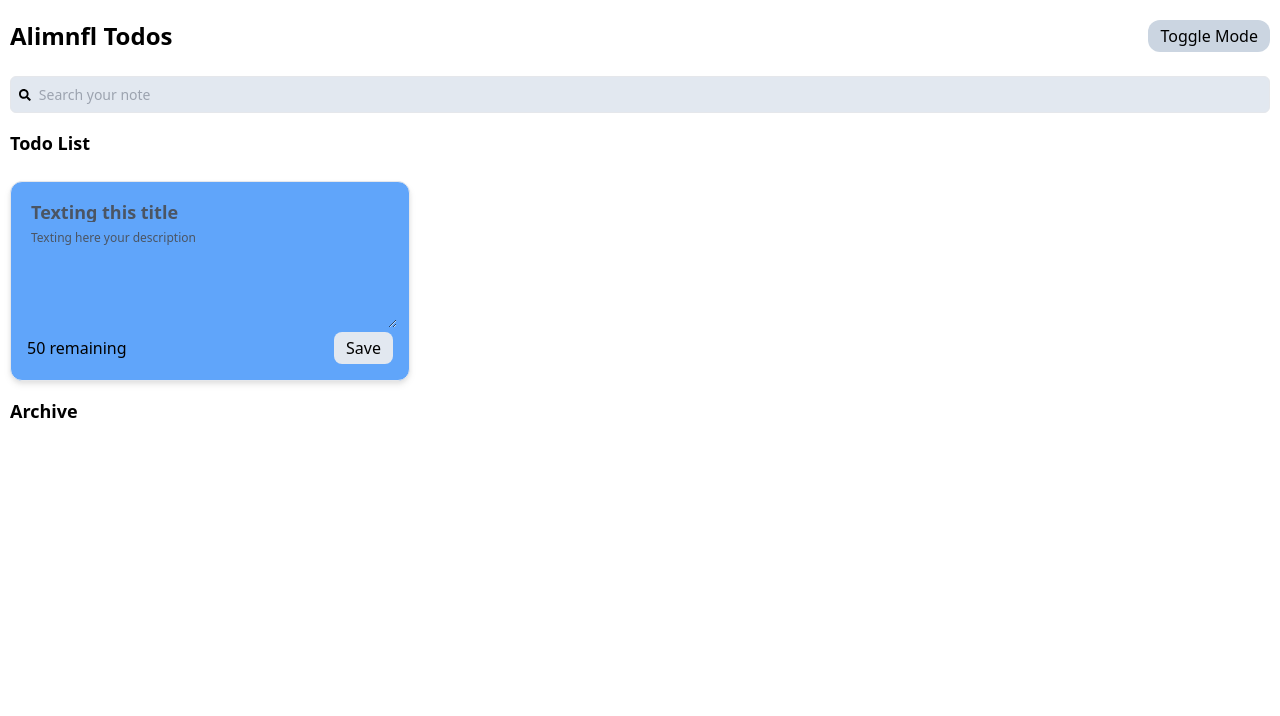
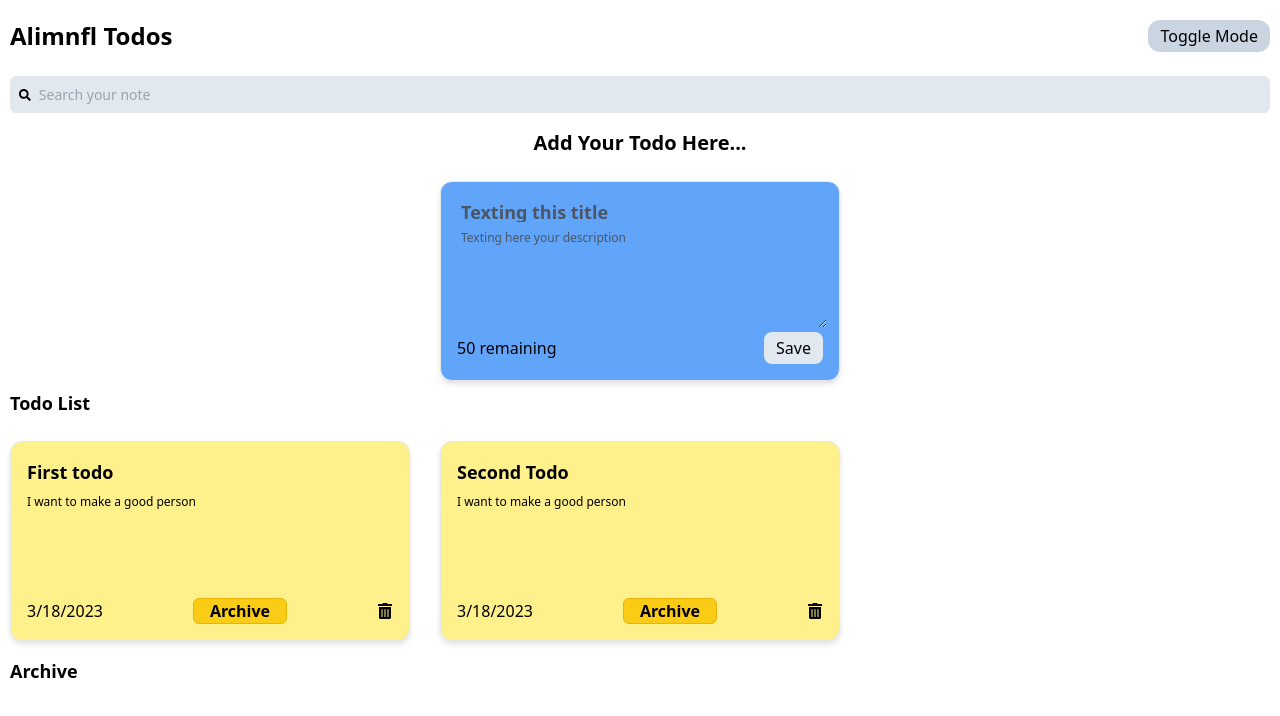
Before and after one commit to Alimnfl/dicoding-todolist-reactjs, a React (Vite) app: page / in a window 1280 px wide. Shown: the top 716 px of the page. Built offline with nearby package versions, Linux system fonts and the light colour scheme.

Commit message:
Updated Todos Component

```diff
--- a/src/components/TodosList.jsx
+++ b/src/components/TodosList.jsx
@@ -1,12 +1,13 @@
+import PropTypes from 'prop-types';
 import { useState } from 'react';
 import AddTodos from './AddTodos';
 import Todo from './Todos';
 
-function TodosList(todos, handleDeleteTodo, handleAddTodo, toggleMode) {
+function TodosList({ todos, handleDeleteTodo, handleAddTodo, toggleMode }) {
   const [archivedTodos, setArchivedTodos] = useState([]);
-  console.log(todos);
+
   const handleArchiveClick = (todoId) => {
-    const todoIndex = todos?.todos?.findIndex((todo) => todo.id === todoId);
+    const todoIndex = todos.findIndex((todo) => todo.id === todoId);
     if (todoIndex !== -1) {
       const todoArchive = { ...todos[todoIndex] };
       todoArchive.archived = true;
@@ -28,20 +29,28 @@ function TodosList(todos, handleDeleteTodo, handleAddTodo, toggleMode) {
     }
   };
   return (
-    <div className="flex flex-col py-4">
-      <div className="flex flex-col">
+    <div className={`flex flex-col h-fit py-4 ${toggleMode ? 'bg-black' : ''}`}>
+      <div className="flex flex-col items-center">
+        <h1 className={`text-xl font-semibold ${toggleMode ? 'text-white' : 'text-black'}`}>Add Your Todo Here...</h1>
+        <AddTodos handleAddTodo={handleAddTodo} />
+      </div>
+      <div className="flex flex-col mt-2">
         <h1 className={`text-lg font-semibold ${toggleMode ? 'text-white' : 'text-black'}`}>Todo List</h1>
         <div className="w-full grid grid-cols-3 gap-[30px]">
-          {Array.isArray(todos) &&
-            todos.map((todo) => <Todo key={todo.id} id={todo.id} title={todo.title} body={todo.body} archived={false} createdAt={todo.createdAt} handleDeleteTodo={handleDeleteTodo} handleArchiveClick={() => handleArchiveClick(todo.id)} />)}
-          <AddTodos handleAddTodo={handleAddTodo} />
+          {todos && todos.length > 0 ? (
+            todos.map((todo) => (
+              <Todo key={todo.id} id={todo.id} title={todo.title} body={todo.body} archived={false} createdAt={String(todo.createdAt)} handleDeleteTodo={handleDeleteTodo} handleArchiveClick={() => handleArchiveClick(todo.id)} />
+            ))
+          ) : (
+            <div>GGG</div>
+          )}
         </div>
       </div>
-      <div className="pt-4">
+      <div className="flex flex-col py-4 mb-8">
         <h1 className={`text-lg font-semibold ${toggleMode ? 'text-white' : 'text-black'}`}>Archive</h1>
         <div className="w-full grid grid-cols-3 gap-[30px]">
           {archivedTodos.map((todo) => (
-            <Todo key={todo.id} id={todo.id} title={todo.title} body={todo.body} archived={true} createdAt={todo.createdAt} handleDeleteTodo={handleDeleteArchivedTodo} handleArchiveClick={() => handleArchiveClick(todo.id)} />
+            <Todo key={todo.id} id={todo.id} title={todo.title} body={todo.body} archived={true} createdAt={String(todo.createdAt)} handleDeleteTodo={handleDeleteArchivedTodo} handleArchiveClick={() => handleArchiveClick(todo.id)} />
           ))}
         </div>
       </div>
@@ -49,4 +58,18 @@ function TodosList(todos, handleDeleteTodo, handleAddTodo, toggleMode) {
   );
 }
 
+TodosList.propTypes = {
+  todos: PropTypes.arrayOf(
+    PropTypes.shape({
+      id: PropTypes.number.isRequired,
+      title: PropTypes.string.isRequired,
+      body: PropTypes.string.isRequired,
+      createdAt: PropTypes.string.isRequired,
+    })
+  ).isRequired,
+  handleDeleteTodo: PropTypes.func.isRequired,
+  handleAddTodo: PropTypes.func.isRequired,
+  toggleMode: PropTypes.bool.isRequired,
+};
+
 export default TodosList;
```
Also changed, not shown: src/components/Todos.jsx (+12 -1 lines).
